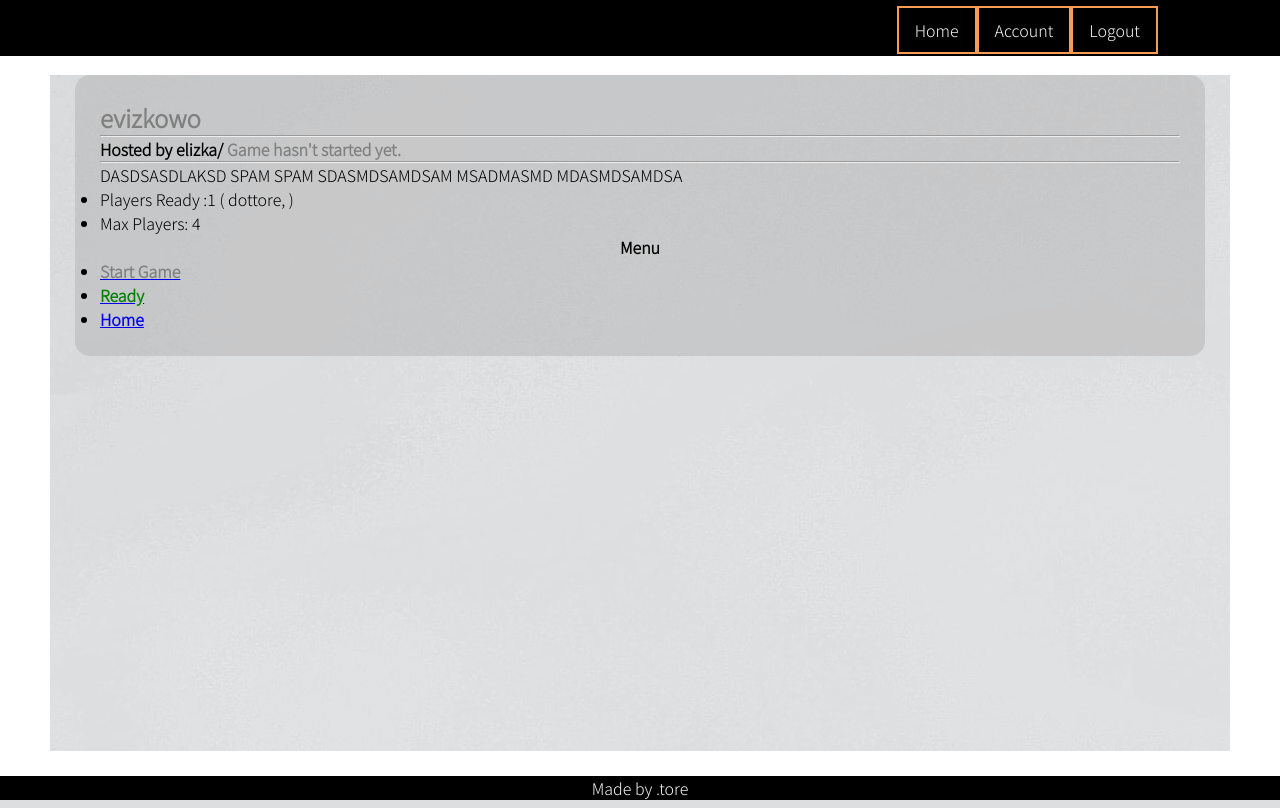
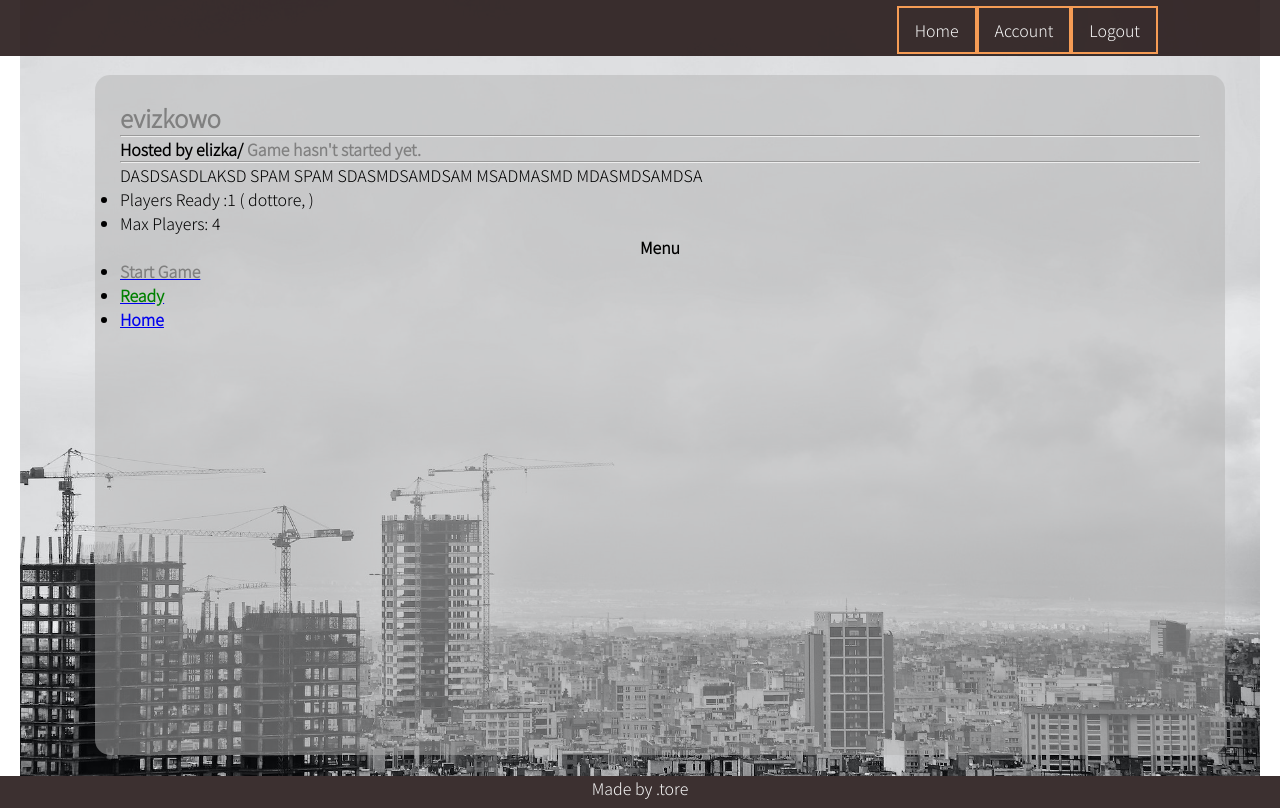
Before and after one commit to devvile/Minipoly, a Django app: page /game/3/ in a window 1280 px wide. Run offline with Django 3.2, Linux system fonts and the light colour scheme; a user stored in the database is signed in; data comes from the database, SQL or seed files in the repository.

Commit message:
background image set, content-container scaled

```diff
--- a/Nova_gra/static/css/main.css
+++ b/Nova_gra/static/css/main.css
@@ -9,14 +9,15 @@ body {
 }
 
 :root {
-  --glowny-kolor-tla: hsla(0, 0%, 70%, 50%);
+  --main-bg-color: hsla(0, 0%, 70%, 50%);
+  --main-bars-color: rgba(39, 26, 26, 0.9);
 }
 
 .navbar {
-  position: fixed;
+  position: absolute;
   height: 7vh;
   width: 100%;
-  background-color: black;
+  background-color: var(--main-bars-color);
   color: whitesmoke;
 }
 
@@ -40,7 +41,14 @@ body {
   margin: 6px;
   padding: 10px;
   font-weight: 400;
+  z-index: 10;
+  cursor: pointer;
 }
+
+.navbar-item:hover {
+  background-color: rgba(185, 171, 171, 0.5);
+}
+
 .s_main {
   position: relative;
   height: 97vh;
@@ -50,21 +58,24 @@ body {
 .bg {
   height: 100%;
   background: url(city_bg.jpg);
+  background-size: cover;
+  margin: 0 20px;
 }
 
 .content-container {
   margin: 25px;
   padding: 25px;
-  background-color: var(--glowny-kolor-tla);
+  height: 85vh;
+  background-color: var(--main-bg-color);
   border-radius: 15px;
 }
 
 footer {
   position: absolute;
-  height: 3vh;
+  height: 4vh;
   width: 100vw;
   color: whitesmoke;
-  background-color: black;
+  background-color: var(--main-bars-color);
   text-align: center;
 }
 
--- a/Nova_gra/templates/base.html
+++ b/Nova_gra/templates/base.html
@@ -26,12 +26,13 @@
                 {% endif %}
             </ul>
         </nav>
+        <div class ="bg">
         <section class='s_main'>
-            <div class ="bg">
+
                 <div class="content-container">
                 {% block content %}
                 </div>
-            </div>
+
             {% endblock %}
         </section>
     </div>
```
Also changed, not shown: Nova_gra/static/css/city_bg.jpg.
